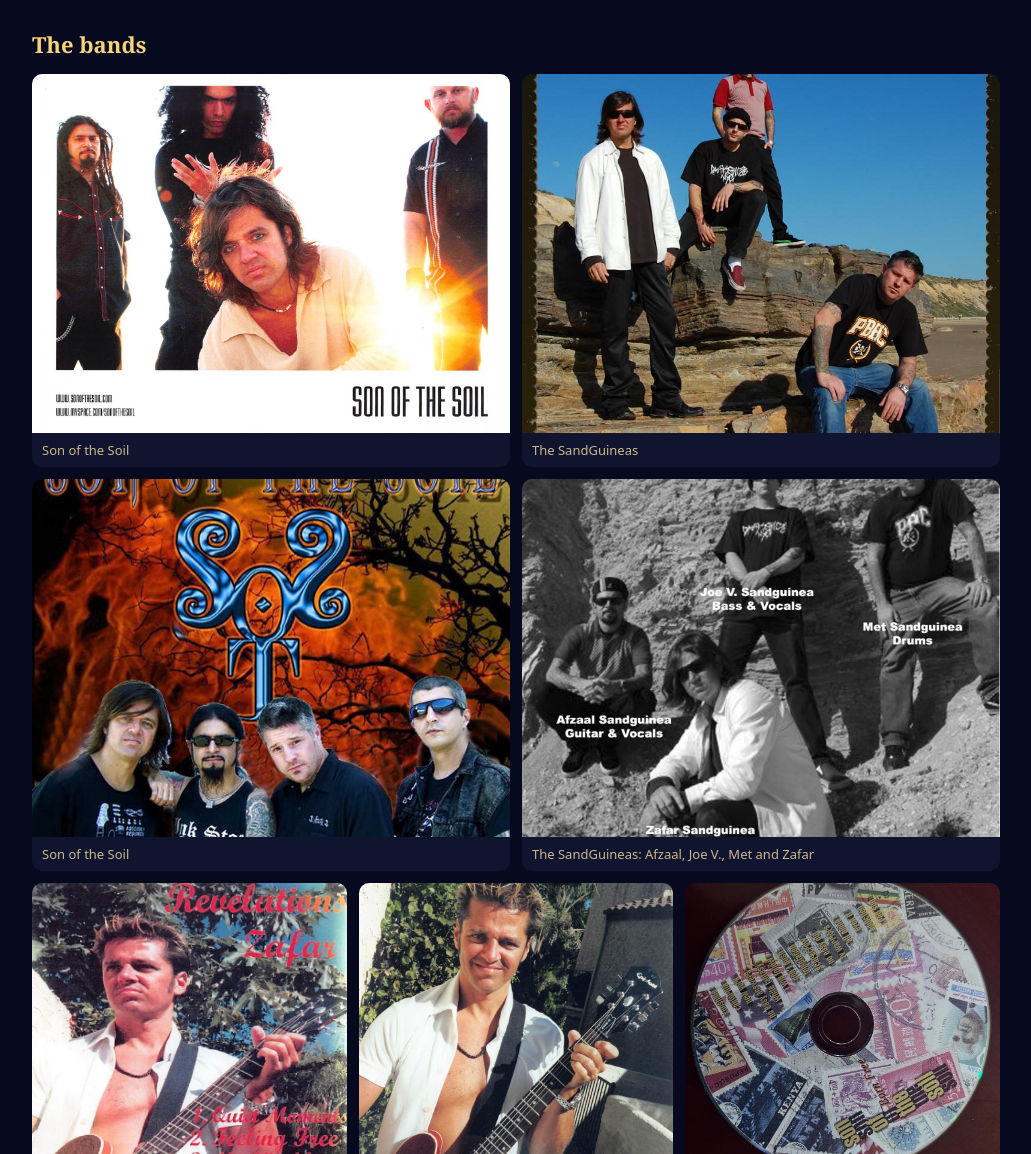
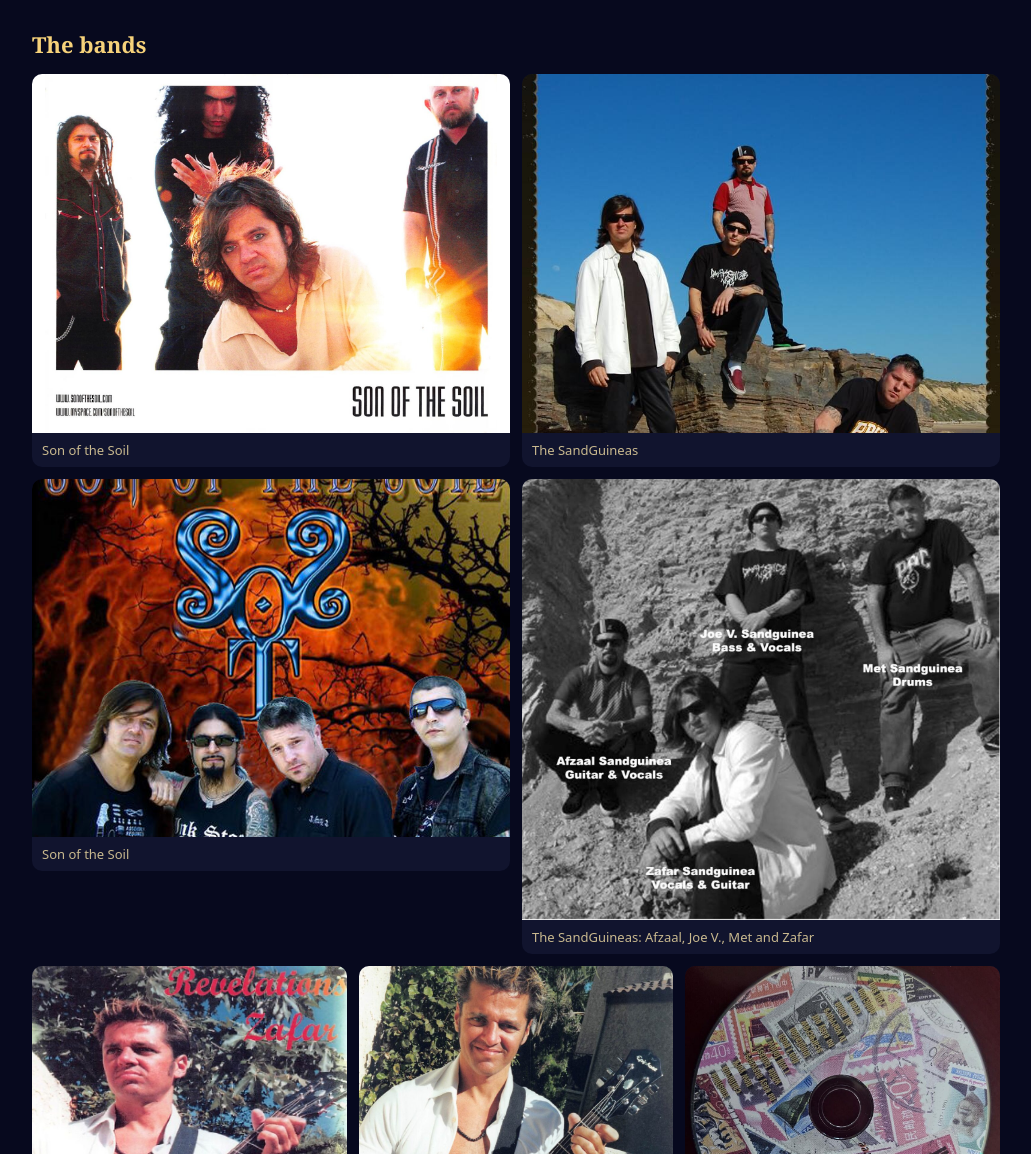
Before and after one commit to zafaramin1/zafaramin-net, a plain HTML site: page music/index.html in a window 1280 px wide. Shown: the part 4509-5663 px from the top of the page, without its empty margins (124-1155 px from the left). Drawn offline with Linux system fonts and the light colour scheme.

Commit message:
Music page: show all heads in the SandGuineas photos
Co-Authored-By: Claude Opus 5.5 <noreply@anthropic.com>
Claude-Session: https://claude.ai/code/session_015buZBYE2VfpAMGZBf1rHnA

```diff
--- a/music/index.html
+++ b/music/index.html
@@ -53,7 +53,7 @@ figcaption{padding:8px 10px;font:13px system-ui,sans-serif;color:var(--muted)}
 .feat .big{grid-row:span 2}.feat .big img{height:100%;object-fit:cover}.feat img{aspect-ratio:4/3;object-fit:cover}
 .grid{display:grid;grid-template-columns:repeat(3,1fr);gap:12px}.grid img{aspect-ratio:4/3;object-fit:cover}
 .grid.three img{aspect-ratio:1/1}
-.grid.two{grid-template-columns:1fr 1fr}.grid.two img{aspect-ratio:4/3}
+.grid.two{grid-template-columns:1fr 1fr;align-items:start}.grid.two img{aspect-ratio:4/3}
 .grid.flyers{grid-template-columns:repeat(3,1fr)}.grid.flyers img{aspect-ratio:3/4;object-fit:contain;background:#fff}
 @media(max-width:720px){.feat{grid-template-columns:1fr}.feat .big{grid-row:auto}.grid{grid-template-columns:1fr 1fr}.grid.flyers{grid-template-columns:1fr 1fr}}
 #lb{position:fixed;inset:0;z-index:50;background:rgba(3,5,15,.94);display:none;align-items:safe center;justify-content:center;padding:16px;cursor:zoom-out;overflow:auto}
@@ -109,9 +109,9 @@ footer{border-top:1px solid var(--line);margin-top:56px;padding:24px 0 40px;font
 <h3>The bands</h3>
 <div class="grid two">
   <figure><img loading="lazy" src="img/sots-cover.jpg" style="object-fit:contain;background:#fff" alt=""><figcaption>Son of the Soil</figcaption></figure>
-  <figure><img loading="lazy" src="img/sandguineas-beach.jpg" style="object-position:center 70%" alt=""><figcaption>The SandGuineas</figcaption></figure>
+  <figure><img loading="lazy" src="img/sandguineas-beach.jpg" style="object-position:center 45%" alt=""><figcaption>The SandGuineas</figcaption></figure>
   <figure><img loading="lazy" src="img/sots-artwork.jpg" alt=""><figcaption>Son of the Soil</figcaption></figure>
-  <figure><img loading="lazy" src="img/sandguineas-kneeling.jpg" alt=""><figcaption>The SandGuineas: Afzaal, Joe V., Met and Zafar</figcaption></figure>
+  <figure><img loading="lazy" src="img/sandguineas-kneeling.jpg" style="aspect-ratio:auto" alt=""><figcaption>The SandGuineas: Afzaal, Joe V., Met and Zafar</figcaption></figure>
 </div>
 <div class="grid three" style="margin-top:12px">
   <figure><img loading="lazy" src="img/revelations.jpg" alt=""><figcaption>Revelations</figcaption></figure>
```
